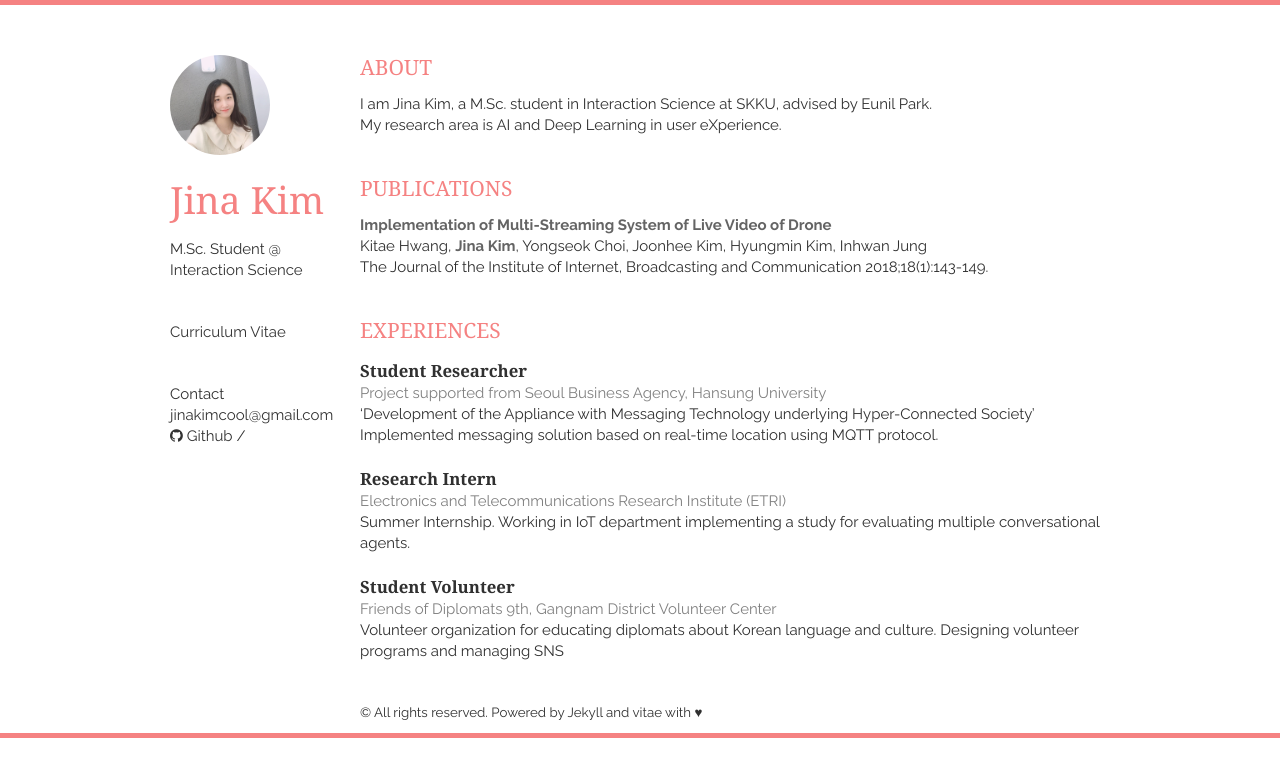
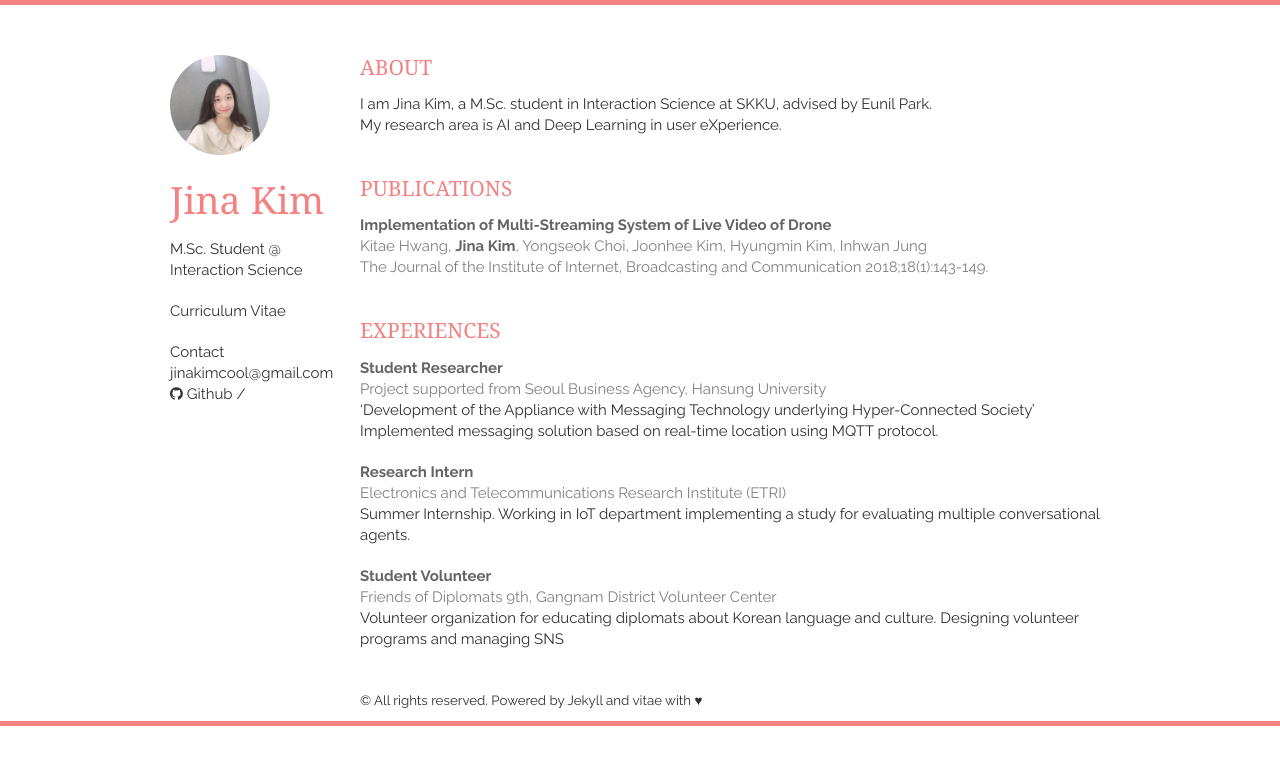
Before and after one commit to Jina-Kim/Jina-Kim.github.io, a Jekyll site: the page built from index.html, in a window 1280 px wide. Shown: the top 777 px of the page. Built offline with Jekyll 4.4.1, drawn with Linux system fonts in a browser that asks for light colours; nearby versions of some CDN libraries; the list of posts is cut into pages by our own code.

Commit message:
update contents

```diff
--- a/_config.yml
+++ b/_config.yml
@@ -20,7 +20,7 @@ email: jinakimcool@gmail.com
 email_full: mailto:jinakimcool@gmail.com
 website: github.io
 website_full: https://jina-kim.github.io/
-github: Jina-Kim
+github: #Jina-Kim
 twitter: twitter
 tel: +44 0000 000000
 tel_full: tel:+440000000000
--- a/_includes/experiences.html
+++ b/_includes/experiences.html
@@ -2,7 +2,7 @@
     <h1>Experiences</h1>
     <article>
         <header>
-            <h1>Student Researcher</h1>
+            <em>Student Researcher</em><br/>
             <span>Project supported from Seoul Business Agency, Hansung University</span>
         </header>
         <p>
@@ -13,7 +13,7 @@
 
     <article>
         <header>
-            <h1>Research Intern</h1>
+            <em>Research Intern</em><br/>
             <span>Electronics and Telecommunications Research Institute (ETRI)</span>
         </header>
         <p>
@@ -23,7 +23,7 @@
 
     <article>
         <header>
-            <h1>Student Volunteer</h1>
+            <em>Student Volunteer</em><br/>
             <span>Friends of Diplomats 9th, Gangnam District Volunteer Center</span>
         </header>
         <p>
--- a/_includes/publications.html
+++ b/_includes/publications.html
@@ -1,10 +1,12 @@
 <section class="thirteen columns">
     <h1>Publications</h1>
+
     <article>
-        <p>
-            <em>Implementation of Multi-Streaming System of Live Video of Drone</em><br>
-            <span>Kitae Hwang, <em>Jina Kim</em>, Yongseok Choi, Joonhee Kim, Hyungmin Kim, Inhwan Jung</span><br>
+        <header>
+            <em>Implementation of Multi-Streaming System of Live Video of Drone</em><br/>
+            <span>Kitae Hwang, <em>Jina Kim</em>, Yongseok Choi, Joonhee Kim, Hyungmin Kim, Inhwan Jung</span><br/>
             <span>The Journal of the Institute of Internet, Broadcasting and Communication 2018;18(1):143-149.</span>
-        </p>
+        </header>
     </article>
+
 </section>
--- a/_layouts/layout.html
+++ b/_layouts/layout.html
@@ -29,11 +29,11 @@
         <h1>{{ site.name }}</h1>
 
         <p>
-          M.Sc. Student @ <a href="http://is.skku.edu/">Interaction Science</a><br/><br/>
+          M.Sc. Student @ <a href="http://is.skku.edu/">Interaction Science</a><br/>
         </p>
 
         <p>
-          <a href="">Curriculum Vitae</a><br/><br/>
+          <a href="">Curriculum Vitae</a><br/>
         </p>
 
         <p>
```
